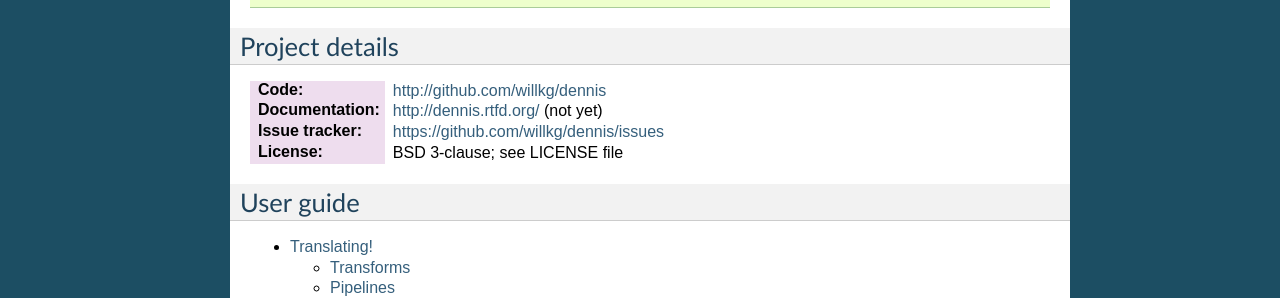
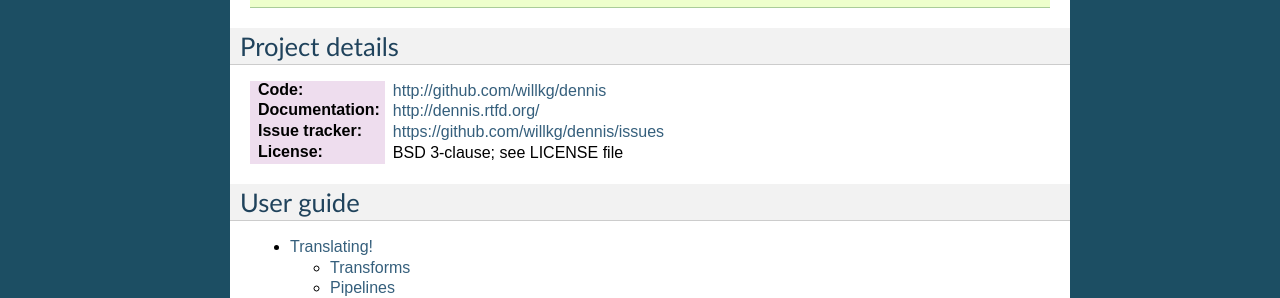
Before and after one commit to mozilla/dennis, a Sphinx documentation site: the page built from docs/index.rst, in a window 1280 px wide. Shown: the part 827-1125 px from the top of the page. Built offline with Sphinx 7.4.7, drawn with Linux system fonts in a browser that asks for light colours.

Commit message:
Nix note about docs not existin' yet

```diff
--- a/README.rst
+++ b/README.rst
@@ -52,7 +52,7 @@
 ===============
 
 :Code:          http://github.com/willkg/dennis
-:Documentation: http://dennis.rtfd.org/ (not yet)
+:Documentation: http://dennis.rtfd.org/
 :Issue tracker: https://github.com/willkg/dennis/issues
 :License:       BSD 3-clause; see LICENSE file
 
--- a/docs/index.rst
+++ b/docs/index.rst
@@ -52,7 +52,7 @@
 ===============
 
 :Code:          http://github.com/willkg/dennis
-:Documentation: http://dennis.rtfd.org/ (not yet)
+:Documentation: http://dennis.rtfd.org/
 :Issue tracker: https://github.com/willkg/dennis/issues
 :License:       BSD 3-clause; see LICENSE file
 
```
